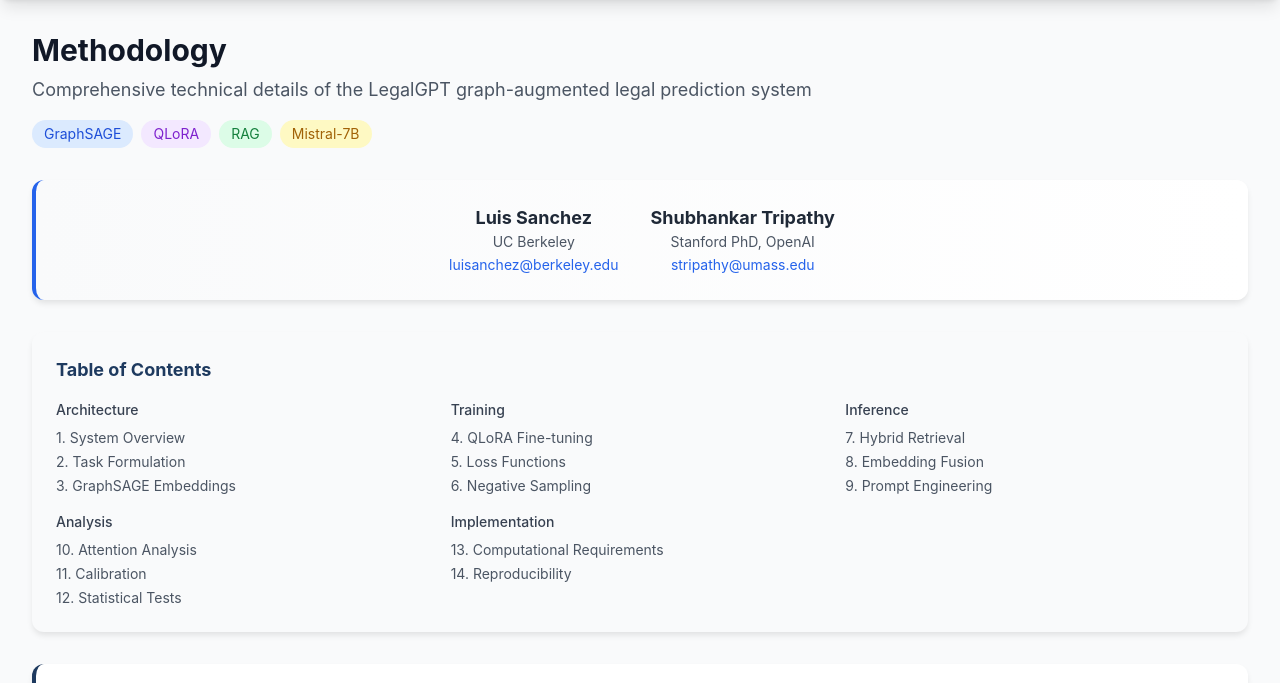
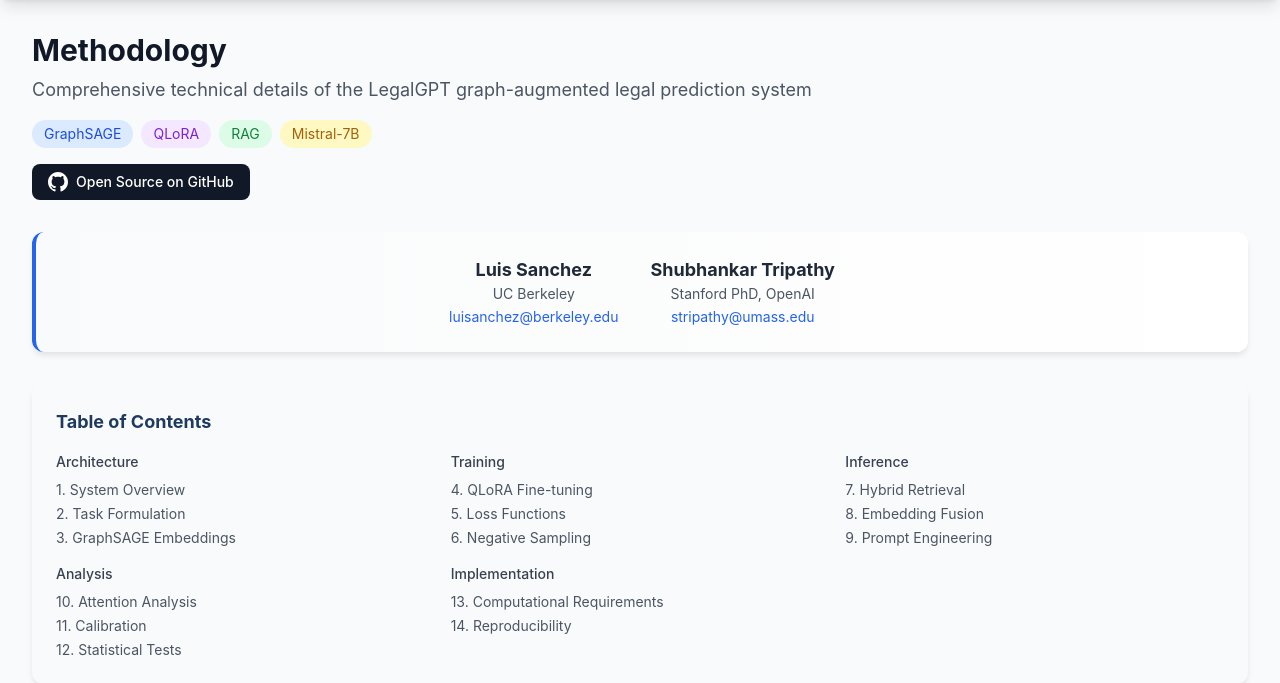
Before and after one commit to suislanchez/caselaw-graph-ring, a FastAPI app: page /methodology in a window 1280 px wide. Shown: the part 64-747 px from the top of the page. Run offline with FastAPI, Linux system fonts and the light colour scheme; some libraries are stand-ins or nearby versions.

Commit message:
Add GitHub open source link to methodology page

```diff
--- a/website/templates/methodology.html
+++ b/website/templates/methodology.html
@@ -12,6 +12,12 @@
         <span class="px-3 py-1 bg-purple-100 text-purple-700 rounded-full text-sm">QLoRA</span>
         <span class="px-3 py-1 bg-green-100 text-green-700 rounded-full text-sm">RAG</span>
         <span class="px-3 py-1 bg-yellow-100 text-yellow-700 rounded-full text-sm">Mistral-7B</span>
+    </div>
+    <div class="mt-4">
+        <a href="https://github.com/suislanchez/caselaw-graph-ring" target="_blank" class="inline-flex items-center gap-2 px-4 py-2 bg-gray-900 hover:bg-gray-800 text-white rounded-lg text-sm font-medium transition-colors">
+            <svg class="w-5 h-5" fill="currentColor" viewBox="0 0 24 24"><path d="M12 0c-6.626 0-12 5.373-12 12 0 5.302 3.438 9.8 8.207 11.387.599.111.793-.261.793-.577v-2.234c-3.338.726-4.033-1.416-4.033-1.416-.546-1.387-1.333-1.756-1.333-1.756-1.089-.745.083-.729.083-.729 1.205.084 1.839 1.237 1.839 1.237 1.07 1.834 2.807 1.304 3.492.997.107-.775.418-1.305.762-1.604-2.665-.305-5.467-1.334-5.467-5.931 0-1.311.469-2.381 1.236-3.221-.124-.303-.535-1.524.117-3.176 0 0 1.008-.322 3.301 1.23.957-.266 1.983-.399 3.003-.404 1.02.005 2.047.138 3.006.404 2.291-1.552 3.297-1.23 3.297-1.23.653 1.653.242 2.874.118 3.176.77.84 1.235 1.911 1.235 3.221 0 4.609-2.807 5.624-5.479 5.921.43.372.823 1.102.823 2.222v3.293c0 .319.192.694.801.576 4.765-1.589 8.199-6.086 8.199-11.386 0-6.627-5.373-12-12-12z"/></svg>
+            Open Source on GitHub
+        </a>
     </div>
 </section>
 
```
